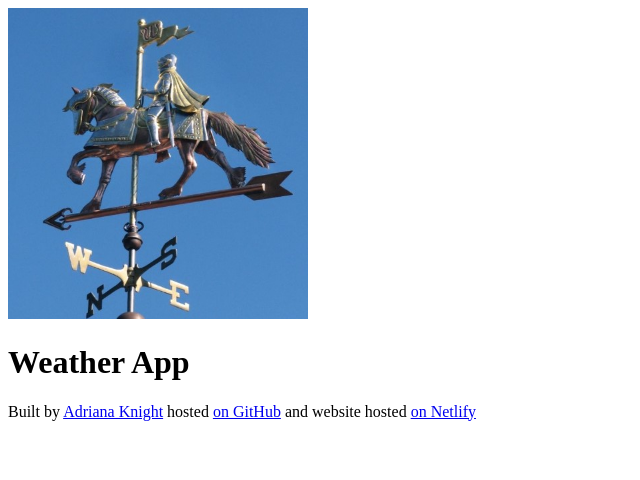
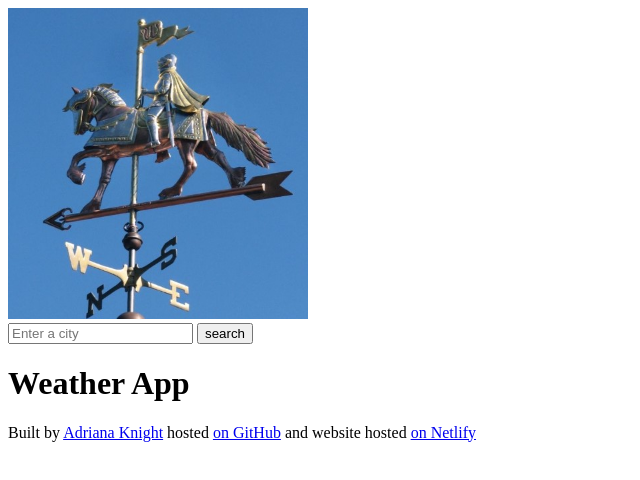
Before and after one commit to avknight/FINAL-PROJECT, a plain HTML site: page index.html in a window 1280 px wide. Shown: the whole page, without its empty margins (0-640 px from the left). Drawn offline with Linux system fonts and the light colour scheme.

Commit message:
added form code

```diff
--- a/index.html
+++ b/index.html
@@ -13,6 +13,10 @@
         alt="knight compass wind direction"
         width="300"
       />
+      <form>
+        <input type="search" placeholder="Enter a city" required />
+        <input type="submit" value="search" />
+      </form>
     </header>
     <main>
       <h1>Weather App</h1>
```
